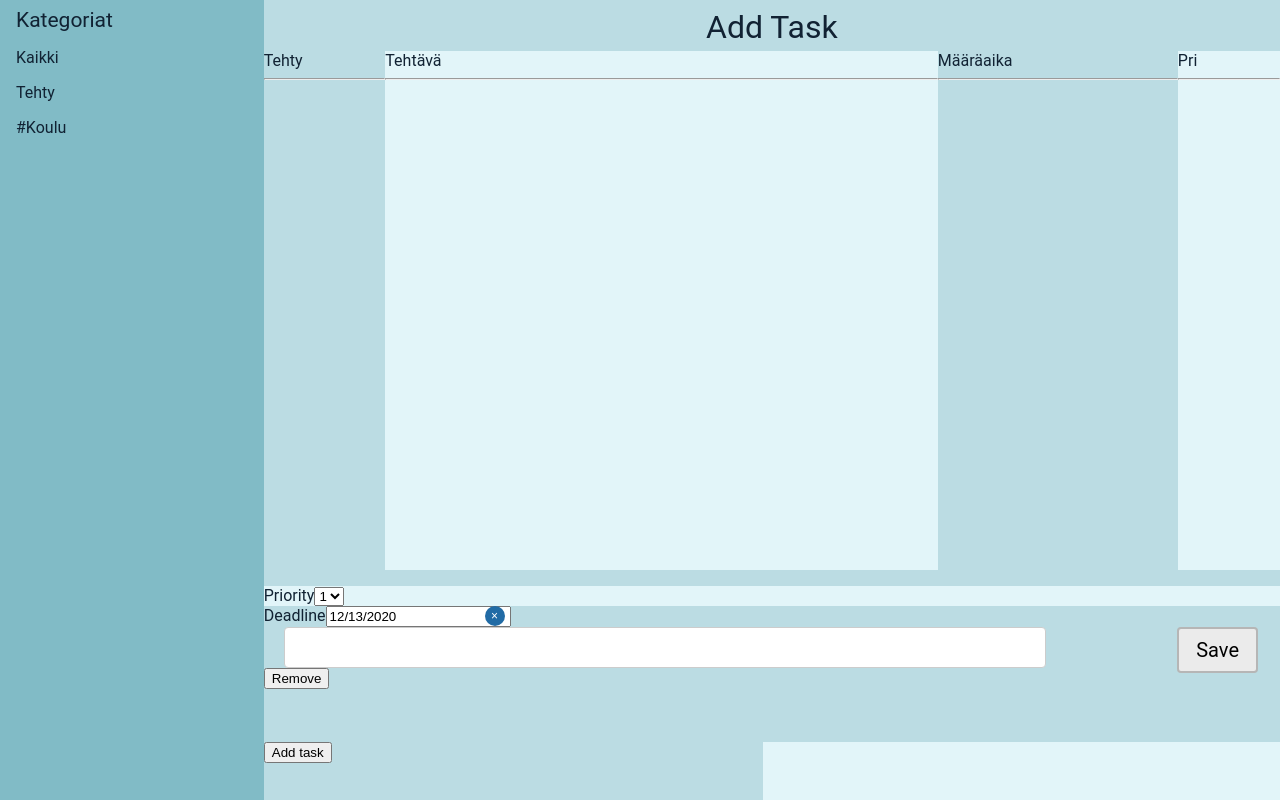
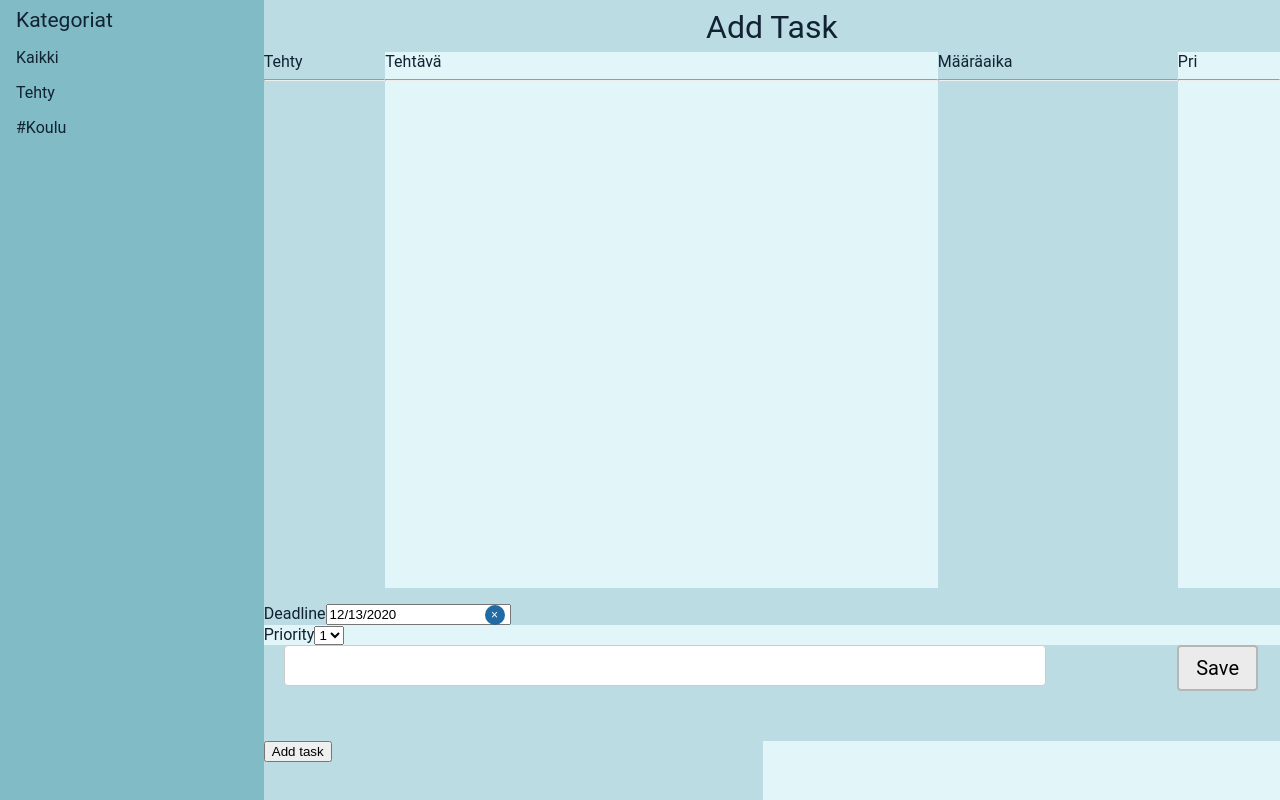
Before and after one commit to Dext1/danpat-todo, a React (Create React App) app: page / in a window 1280 px wide. Both pictures are taken after a click on the button "Add task". Built offline with nearby package versions, Linux system fonts and the light colour scheme.

Commit message:
For styling.

```diff
--- a/src/components/TaskInput.js
+++ b/src/components/TaskInput.js
@@ -1,7 +1,6 @@
 import React from "react";
 import Priority from "./Priority.js";
 import ChooseDate from "./ChooseDate.js";
-// import TaskRemove from "./TaskRemove.js";
 const moment = require("moment");
 let id = 0;
 
@@ -28,28 +27,24 @@ const TaskInput = ({
     setHeader("All");
   };
   return (
-    <form>
+    <form className="new-task">
+      <div class="due_date input">
+        Deadline
+        <ChooseDate />
+      </div>
       <div class="priority input">
         Priority
         <Priority />
-      </div>
-      <div class="due_date input">
-        Deadline
-        <ChooseDate />
       </div>
       <input
         value={inputText}
         onChange={inputTextHandler}
         type="text"
-        className="todo-input"
+        className="text input"
       />
       <button onClick={saveTaskHandler} className="save-button" type="submit">
         Save
       </button>
-      <div className="task">
-        <span>{tasks.name}</span>
-        <button onClick={onRemove}>Remove</button>
-      </div>
     </form>
   );
 };
--- a/src/scss/index.scss
+++ b/src/scss/index.scss
@@ -119,7 +119,7 @@ li {
   background-color: #b6b6b6;
   color: black;
 }
-.todo-input {
+.text {
   width: 75%;
   padding: 12px 20px;
   margin-left: 20px;
```
